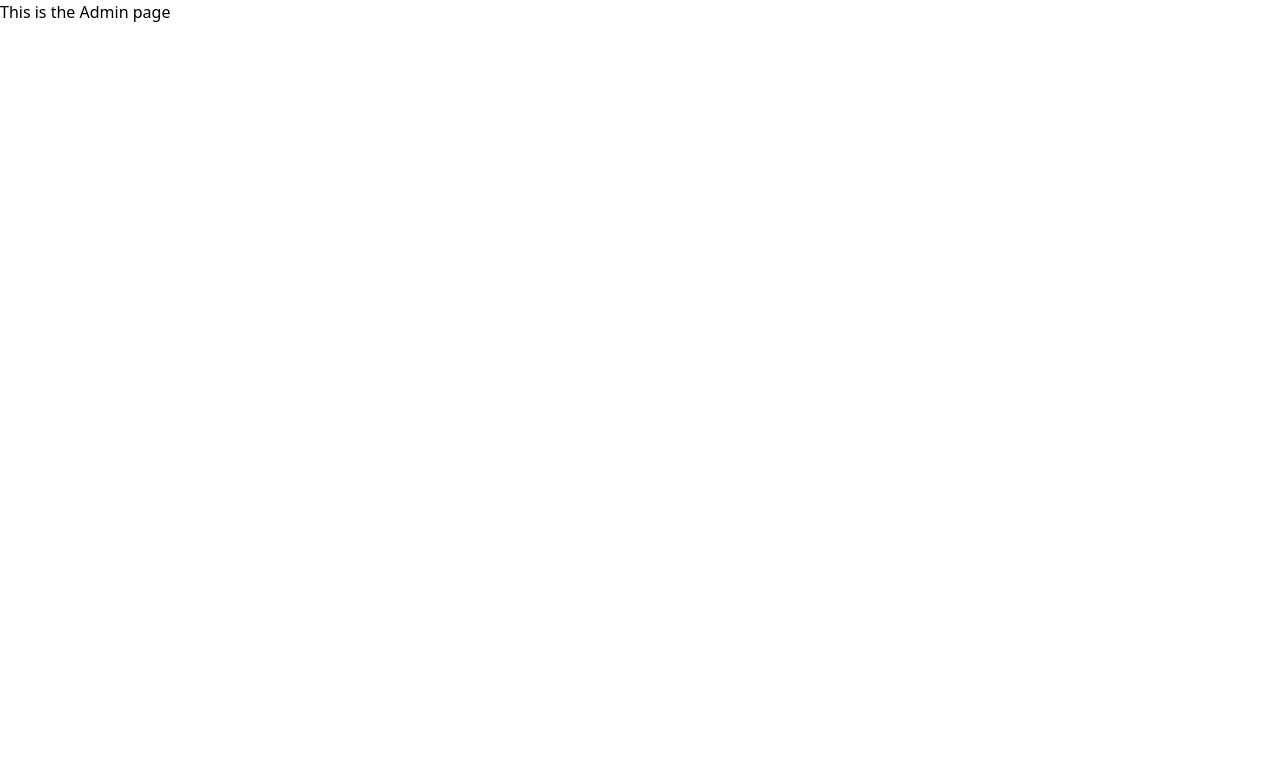
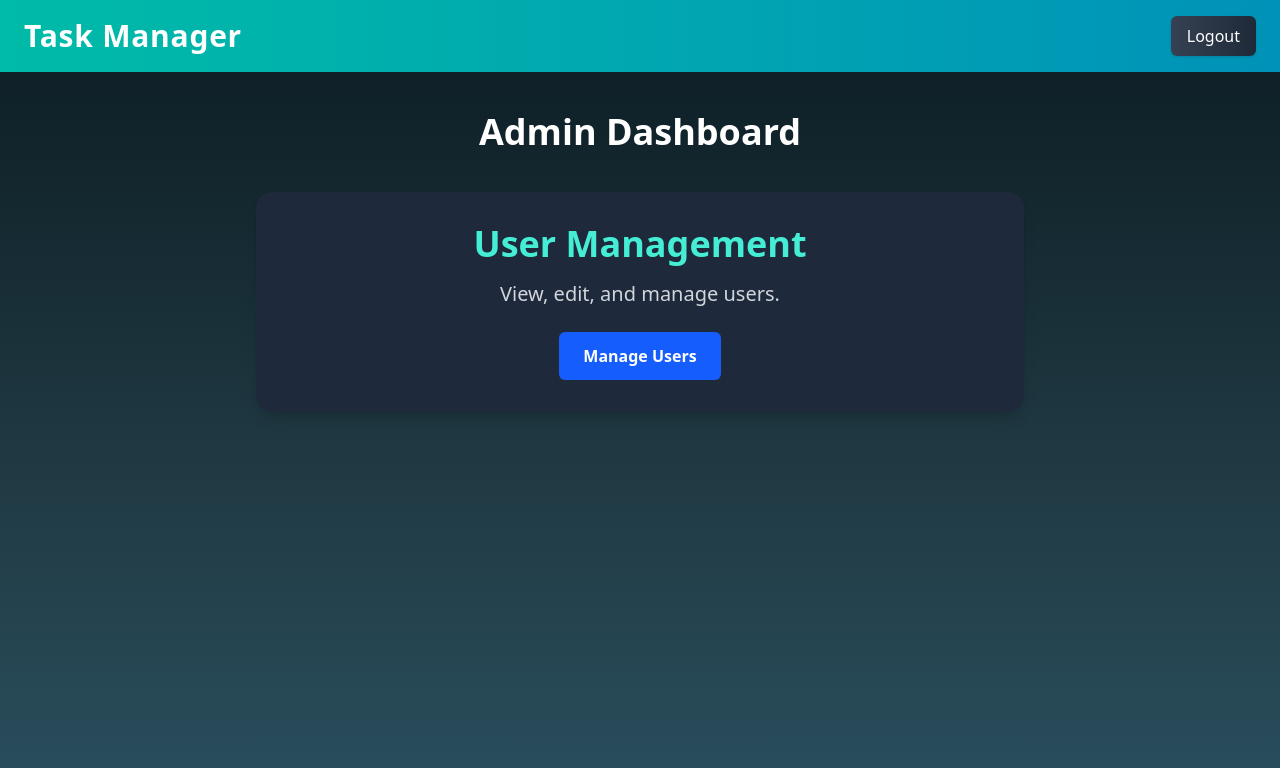
Before and after one commit to yagitgadhok/activity_tracker, a React (Vite) app in the folder frontend/activity_tracker_frontend/: page /manager in a window 1280 px wide. Shown: the top 768 px of the page. Built offline with nearby package versions, Linux system fonts and the light colour scheme.

Commit message:
admin dashboard initial draft done

```diff
--- a/frontend/activity_tracker_frontend/src/Components/Pages/Admin.tsx
+++ b/frontend/activity_tracker_frontend/src/Components/Pages/Admin.tsx
@@ -1,5 +1,51 @@
+import { useNavigate } from "react-router-dom";
+
 const Admin = () => {
-    return <p>This is the Admin page</p>;
- };
+  const navigate = useNavigate();
 
- export default Admin;
+  return (
+    <>
+      {/* Navbar */}
+      <nav className="bg-gradient-to-r from-teal-500 to-cyan-600 text-white px-6 py-4 flex justify-between items-center shadow-md">
+        <h2 className="text-2xl md:text-3xl font-bold tracking-wide">
+          Task Manager
+        </h2>
+        <button
+          onClick={() => {
+            localStorage.removeItem("token");
+            navigate("/");
+          }}
+          className="bg-gradient-to-r from-gray-700 to-gray-800 hover:from-gray-600 hover:to-gray-700 text-white px-4 py-2 rounded-md shadow hover:shadow-lg transition duration-300 font-medium"
+        >
+          Logout
+        </button>
+      </nav>
+
+      {/* Page Content */}
+      <div className="min-h-screen bg-gradient-to-b from-[#0f2027] via-[#203a43] to-[#2c5364] text-white py-10 px-6 flex justify-center items-start">
+        <div className="w-full max-w-3xl">
+          <h1 className="text-3xl md:text-4xl font-bold text-center mb-10">
+            Admin Dashboard
+          </h1>
+
+          {/* Centered and Larger User Management Card */}
+          <div className="bg-[#1e293b] p-8 rounded-2xl shadow-lg hover:shadow-2xl transition duration-300">
+            <h2 className="text-4xl font-semibold mb-4 text-teal-300 text-center">
+              User Management
+            </h2>
+            <p className="text-gray-300 text-center mb-6 text-xl">
+              View, edit, and manage users.
+            </p>
+            <div className="flex justify-center">
+              <button className="px-6 py-3 bg-blue-600 hover:bg-blue-700 text-white rounded-md font-semibold transition duration-300">
+                Manage Users
+              </button>
+            </div>
+          </div>
+        </div>
+      </div>
+    </>
+  );
+};
+
+export default Admin;
```
Also changed, not shown: 1 other file (tests, documents, lock files or other folders).
